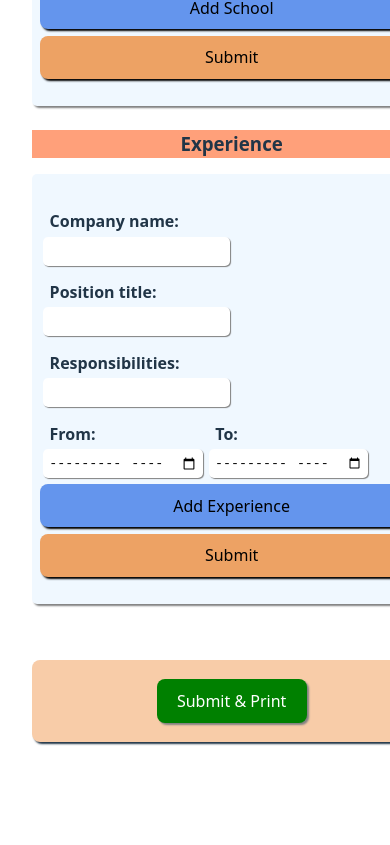
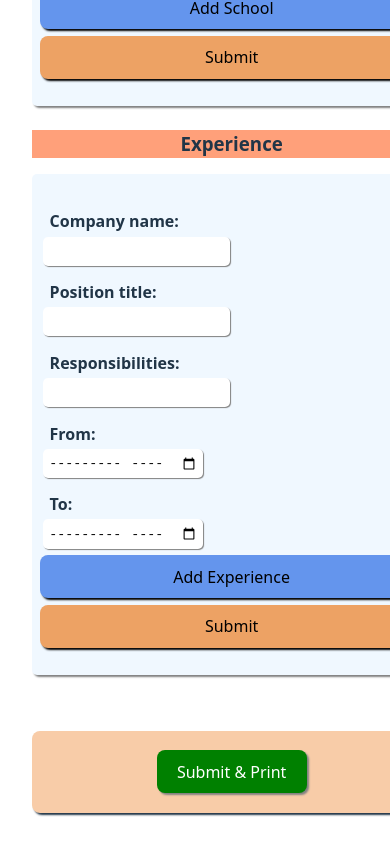
Before and after one commit to MisterKrud/cv-application, a React (Vite) app: page / in a window 390 px wide. Shown: the part 766-1611 px from the top of the page. Before the commit the page ends 1540 px from the top, so only its background shows below. Built offline with nearby package versions, Linux system fonts and the light colour scheme.

Commit message:
Style: Change date inputs to column @min 699px

```diff
--- a/src/App.css
+++ b/src/App.css
@@ -192,6 +192,12 @@ label{
   display: flex;
 }
 
+@media (max-width: 699px){
+  .date-inputs{
+    flex-direction: column;
+  }
+}
+
 .button-container{
 display:flex;
 flex-direction: column;
--- a/src/components/Experience.jsx
+++ b/src/components/Experience.jsx
@@ -99,7 +99,7 @@ export default function Experience({activeButton}) {
                     value={exp.responsibilities}
                     onChange={(e) => handleEdit(e, exp.id, "responsibilities")}
                   />{" "}
-
+                  <div className="date-inputs">
                   <Input
                     label="Start date"
                     type="month"
@@ -112,6 +112,7 @@ export default function Experience({activeButton}) {
                     value={exp.to}
                     onChange={(e) => handleEdit(e, exp.id, "to")}
                   />{" "}
+                  </div>
                   <div className="delete-button-div">
                   <button className = "delete-button" onClick={() => handleDeleteClick(exp.id)}>❌</button>
                 </div>
```
